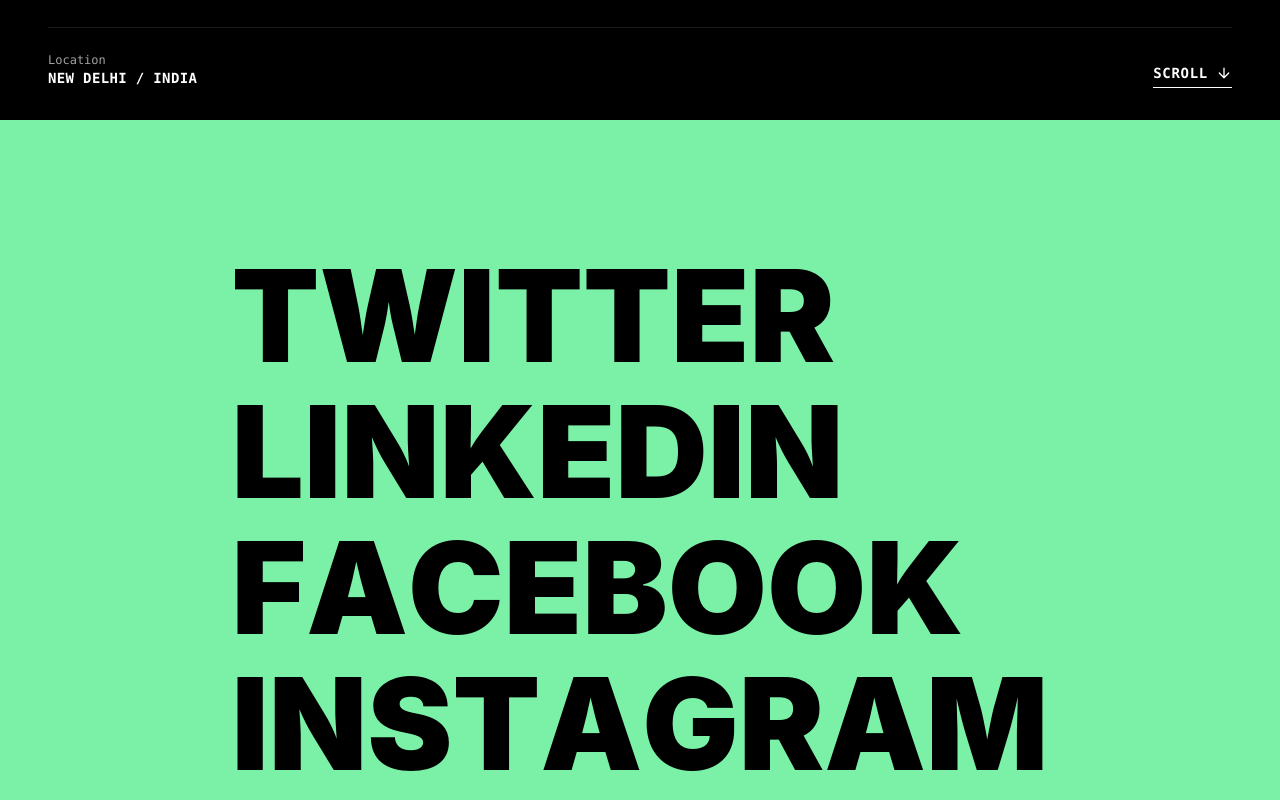
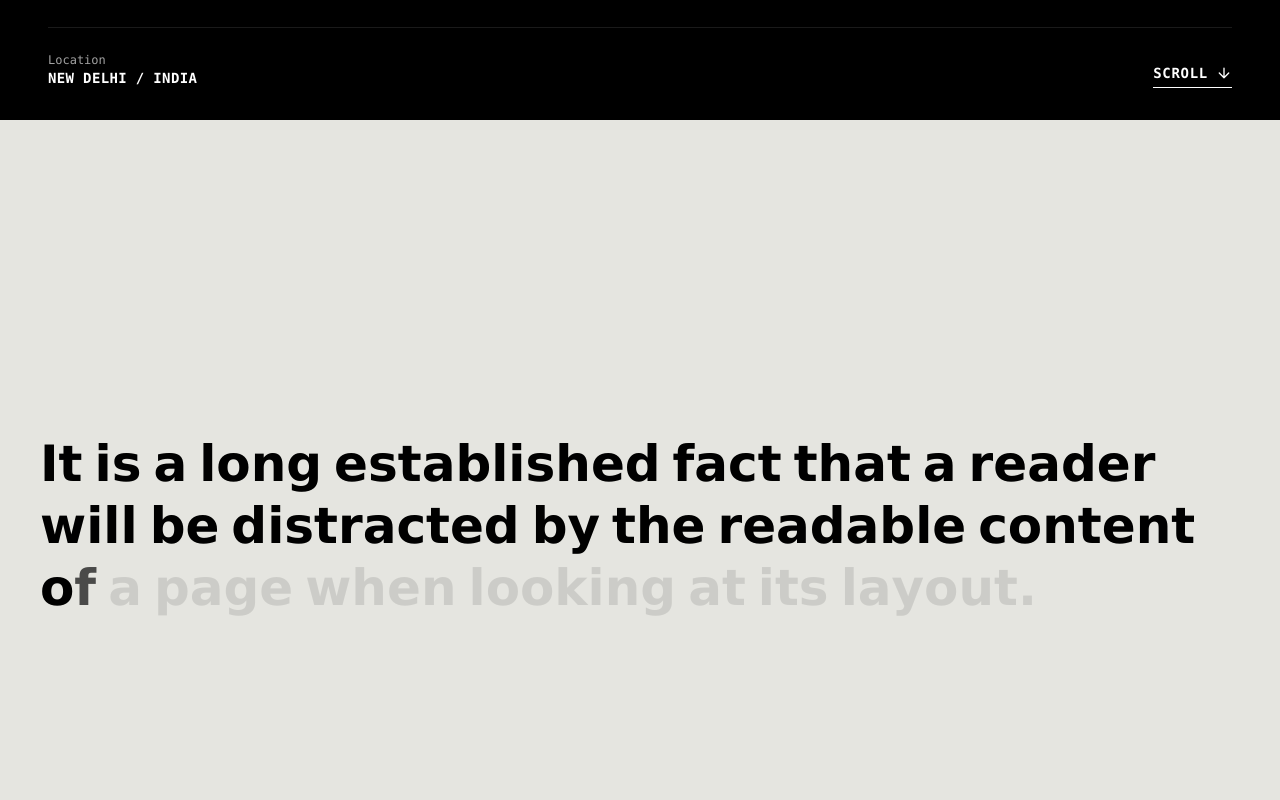
Before and after one commit to Mrityunjayyshukla/Profile-Portfolio, a React (Vite) app: page / in a window 1280 px wide. Shown: the part 680-1480 px from the top of the page. Built offline with nearby package versions, Linux system fonts and the light colour scheme.

Commit message:
gradient opacity text

```diff
--- a/src/App.jsx
+++ b/src/App.jsx
@@ -2,10 +2,11 @@
 import Lenis from "lenis"
 import Header from "./components/Header"
 import Hero from "./sections/Hero"
-import { useProgress } from '@react-three/drei'
-import { useState, useEffect } from "react"
+import { useEffect } from "react"
 import RevealLinks from "./components/RevealLinks"
+import Word from "./components/Word"
 
+const paragraph = "It is a long established fact that a reader will be distracted by the readable content of a page when looking at its layout."
 const App = () => {
     useEffect(() => {
         const lenis = new Lenis();
@@ -19,6 +20,9 @@ const App = () => {
         <main>
             <Hero/>
             <Header />
+            <section className="h-screen flex items-center justify-center ">
+                <Word value={paragraph}/>
+            </section>
             <section className="grid h-screen place-content-center gap-2 bg-green-300 px-8 text-black">
                 <RevealLinks href="#">Twitter</RevealLinks>
                 <RevealLinks href="#">Linkedin</RevealLinks>
--- /dev/null
+++ b/src/components/Word.jsx
@@ -0,0 +1,57 @@
+'use client'
+import { useRef } from 'react'
+import styles from '../components/styles.module.scss'
+import { useScroll, motion, useTransform } from 'framer-motion'
+
+
+const Word = ({ value }) => {
+    const element = useRef(null);
+    const { scrollYProgress } = useScroll({
+        target: element,
+        offset: ['start 0.9', 'start 0.25']
+    })
+    const words = value.split(" ");
+    return (
+        <p
+            className={styles.paragraph}
+            ref={element}
+        >
+            {
+                words.map((word, i) => {
+                    const start = i / words.length;
+                    const end = start + (1 / words.length);
+                    return <WordElem key={i} range={[start, end]} progress={scrollYProgress}>{word}</WordElem>
+                })
+            }
+        </p>
+    )
+}
+
+const WordElem = ({ children, range, progress }) => {
+    const characters = children.split("");
+    const amount = range[1] - range[0];
+    const step = amount / characters.length;
+    return (
+        <span className={styles.word}>
+            {
+                characters.map((character, i) => {
+                    const start = range[0] + (step * i);
+                    const end = range[0] + (step * (i + 1))
+                    return <Character key={i} range={[start, end]} progress={progress}>{character}</Character>
+                })
+            }
+        </span>
+    )
+}
+
+const Character = ({children, range, progress}) => {
+    const opacity = useTransform(progress, range, [0,1]);
+    return (
+        <span>
+            <span className={styles.shadow}>{children}</span>
+            <motion.span style={{opacity}}>{children}</motion.span>
+        </span>
+
+    )
+}
+export default Word
--- a/src/components/styles.module.scss
+++ b/src/components/styles.module.scss
@@ -99,3 +99,23 @@
         }
     }
 }
+
+.paragraph {
+    font-size: 50px;
+    max-width: 1280px;
+    padding: 40px;
+    font-family:Verdana, Geneva, Tahoma, sans-serif;
+    font-weight: bold;
+    display: flex;
+    flex-wrap: wrap;
+    line-height: 1;
+    .word{
+        margin-right: 12px;
+        margin-top: 12px;
+        position: relative;
+        .shadow {
+            position: absolute;
+            opacity: 0.1;
+        }
+    }
+}
```
